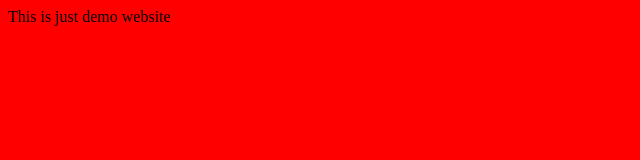
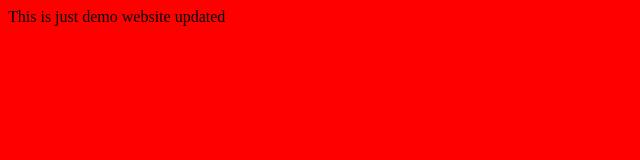
Before and after one commit to rgtstha/demo-hosting, a plain HTML site: page index.html in a window 1280 px wide. Shown: the full height of the page, 0-640 px from the left. Drawn offline with Linux system fonts and the light colour scheme.

Commit message:
added updated code

```diff
--- a/index.html
+++ b/index.html
@@ -7,6 +7,6 @@
     <title>Document</title>
 </head>
 <body>
-    This is just demo website
+    This is just demo website updated
 </body>
 </html>
```
